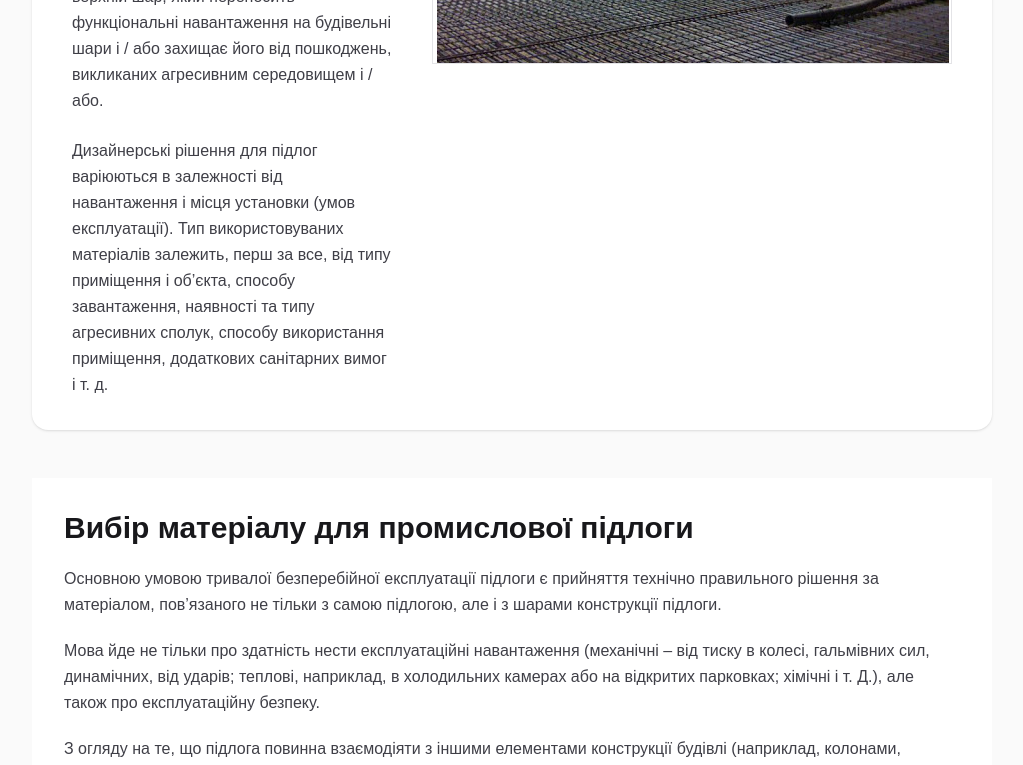
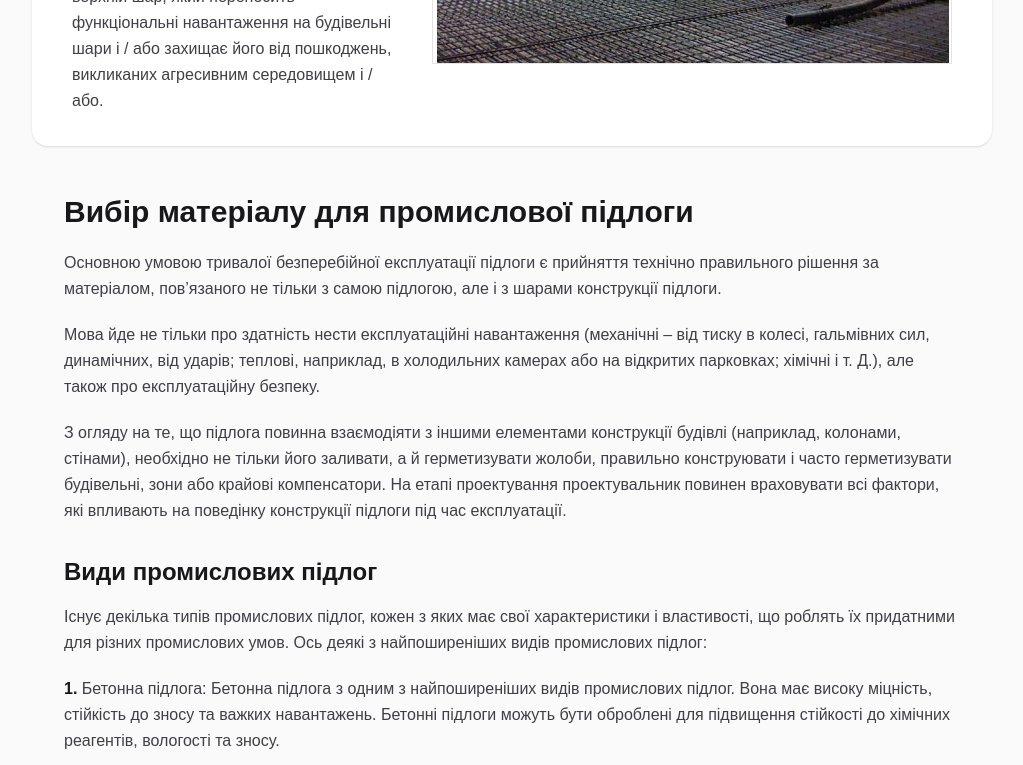
Before and after one commit to Romaleso261981/top_home_shop, a Next.js app: page / in a window 1280 px wide. Shown: the part 1260-2025 px from the top of the page, without its empty margins (128-1151 px from the left). Built offline with nearby package versions, Linux system fonts and the light colour scheme.

Commit message:
Remove redundant paragraph from Home page and simplify MaterialSelectionSection styling by eliminating unnecessary background class.

```diff
--- a/src/app/page.tsx
+++ b/src/app/page.tsx
@@ -29,7 +29,6 @@ export default function Home() {
           imageSide="right"
           paragraphs={[
             "Термін «підлога» слід розуміти як обробку горизонтальної перегородки конструкції, що надає їй необхідні функціональні властивості. Підлога складається з: гідроізоляційних шарів, пароізоляції, тепло- і звукоізоляції, захисних шарів, несучих шарів (бетонів, стяжок), обраних в залежності від навантаження, типу приміщення і відповідних вимог до використання. З іншого боку, підлога – це верхній шар, який переносить функціональні навантаження на будівельні шари і / або захищає його від пошкоджень, викликаних агресивним середовищем і / або.",
-            "Дизайнерські рішення для підлог варіюються в залежності від навантаження і місця установки (умов експлуатації). Тип використовуваних матеріалів залежить, перш за все, від типу приміщення і об’єкта, способу завантаження, наявності та типу агресивних сполук, способу використання приміщення, додаткових санітарних вимог і т. д.",
           ]}
         />
         <MaterialSelectionSection
--- a/src/components/MaterialSelectionSection.tsx
+++ b/src/components/MaterialSelectionSection.tsx
@@ -10,7 +10,7 @@ export function MaterialSelectionSection({
   items,
 }: MaterialSelectionSectionProps) {
   return (
-    <section className="mb-12 bg-white py-8">
+    <section className="mb-12">
       <div className="mx-auto max-w-5xl px-4 sm:px-6 lg:px-8">
         <h2 className="text-2xl font-semibold text-zinc-900 sm:text-3xl">{title}</h2>
 
```
